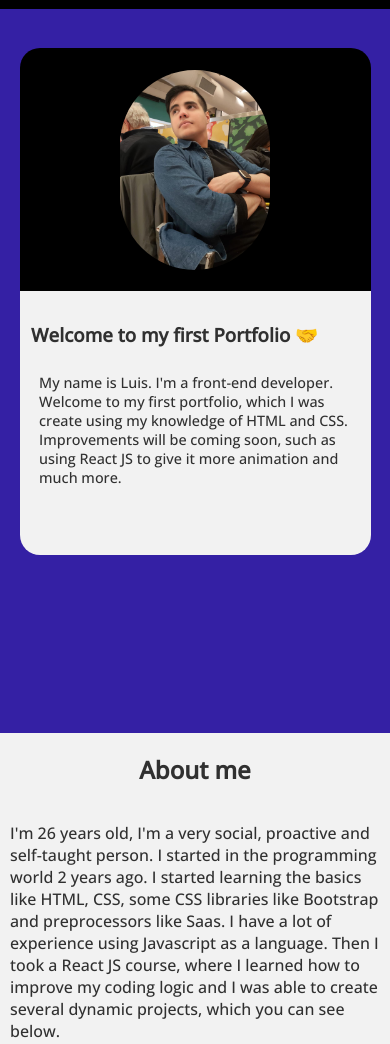
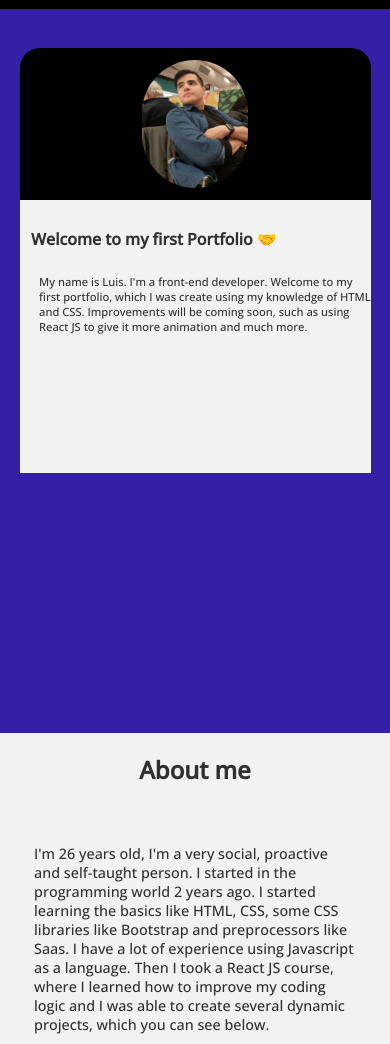
Before and after one commit to luisnavedag/My-Portfolio, a website: page index.html in a window 390 px wide. Shown: the part 56-1100 px from the top of the page. Drawn offline with nearby package versions, Linux system fonts and the light colour scheme.

Commit message:
responsive update

```diff
--- a/estilos.css
+++ b/estilos.css
@@ -59,6 +59,11 @@ header{
 }
 .caja-presentacion-2{
     padding: 0.1rem;
+}
+
+.p-about{
+    font-size: 0.9rem;
+    padding: 1.5rem;
 }
 
 .node{
@@ -196,3 +201,20 @@ footer{
         margin: 0 10px 0 10px;
     }
 }
+@media (max-width: 426px){
+    .cara {
+        border-radius: 7rem;
+        height: 8rem;
+        width: 30%;
+    }
+    .caja-cara {
+        width: 100%;
+        height: 30%;
+    }
+    .h3-welcome{
+        font-size: 1rem;
+    }
+    .presentacion {
+        font-size: 0.7rem;
+}
+}
--- a/index.html
+++ b/index.html
@@ -21,7 +21,7 @@
 
 <body>
     <header>
-        <h3>Luis Naveda - Front End Developer</h3>
+        <h3 class>Luis Naveda - Front End Developer</h3>
         <img src="./images/icons8-google-code-150.png" alt="coding" class="main-icon">
     </header>
     <section class="uno">
@@ -31,7 +31,7 @@
             </div>
             <div class="caja-presentacion">
                 <div class="caja-presentacion-2">
-                    <h3 id="simpleUsage">Welcome to my first Portfolio &#129309</h3>
+                    <h3 id="simpleUsage" class="h3-welcome">Welcome to my first Portfolio &#129309</h3>
                     <p class="presentacion">
                         My name is Luis. I'm a front-end developer. Welcome to my first portfolio, which I was create using my knowledge of HTML and CSS. Improvements will be coming soon, such as using React JS to give it more animation and much more.
                     </p>
@@ -41,7 +41,7 @@
     </section>
     <section class="dos">
         <h2>About me</h2>
-        <p>
+        <p class="p-about">
             I'm 26 years old, I'm a very social, proactive and self-taught person. I started in the programming world 2 years ago. I started learning the basics like HTML, CSS, some CSS libraries like Bootstrap and preprocessors like Saas. I have a lot of experience using Javascript as a language. Then I took a React JS course, where I learned how to improve my coding logic and I was able to create several dynamic projects, which you can see below.
         </p>
         <h2>Skills</h2>
```
